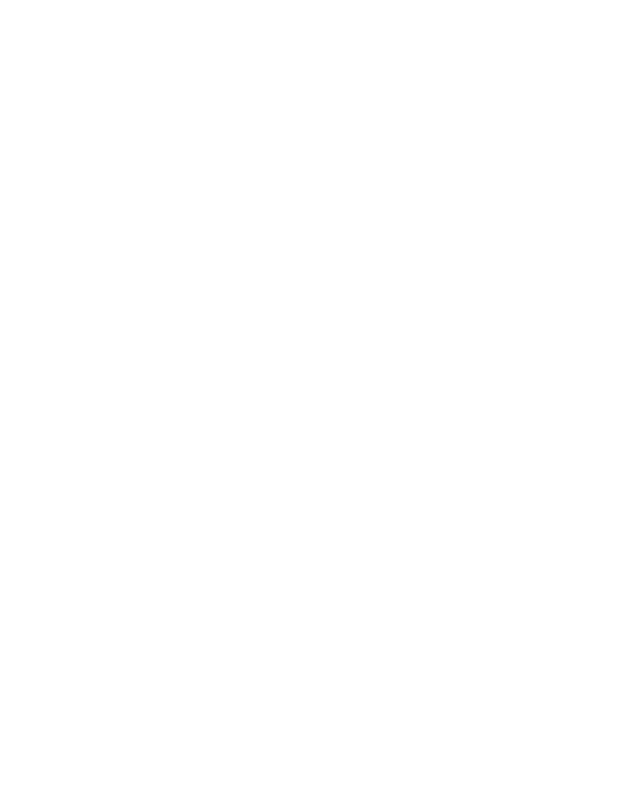
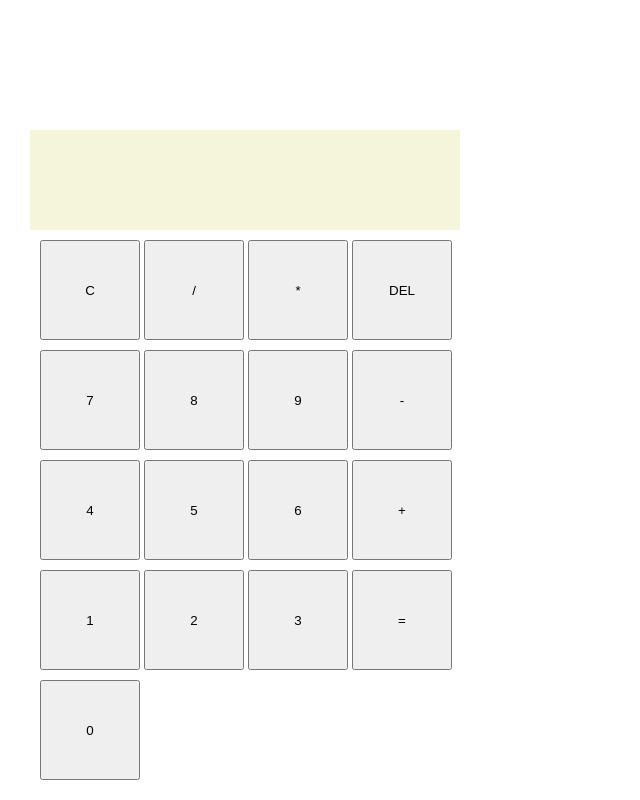
Before and after one commit to FTyumin/Calculator, a plain HTML site: page index.html in a window 1280 px wide. Shown: the whole page, without its empty margins (0-640 px from the left). Drawn offline with Linux system fonts and the light colour scheme.

Commit message:
feat:basic html/css layout

```diff
--- a/index.html
+++ b/index.html
@@ -8,6 +8,44 @@
     <script src="scripts.js" defer></script>
 </head>
 <body>
+    <div class="container">
+        <div class="calculator">
+            <div class="display">
 
+            </div>
+            <div class="row">
+                <button>C</button>
+                <button>/</button>
+                <button>*</button>
+                <button>DEL</button>
+            </div>
+
+            <div class="row">
+                <button>7</button>
+                <button>8</button>
+                <button>9</button>
+                <button>-</button>
+            </div>
+
+            <div class="row">
+                <button>4</button>
+                <button>5</button>
+                <button>6</button>
+                <button>+</button>
+            </div>
+
+            <div class="row">
+                <button>1</button>
+                <button>2</button>
+                <button>3</button>
+                <button>=</button>
+            </div>
+
+            <div class="row">
+                <button>0</button>
+
+            </div>
+        </div>
+    </div>
 </body>
 </html>
--- a/scripts.js
+++ b/scripts.js
@@ -0,0 +1,32 @@
+function add(x,y) {
+    return x+y;
+}
+
+function subtract(x,y) {
+    return x-y;
+}
+
+function multiply(x,y) {
+    return x*y;
+}
+
+function divide(x,y) {
+    return x/y;
+}
+
+function operate(operator,x,y) {
+    switch(operator) {
+        case '+':
+            add(x,y);
+        case '-':
+            subtract(x,y);
+        case '*':
+            multiply(x, y);
+        case '/':
+            divide(x, y);
+    }
+}
+
+function clear() {
+
+}
--- a/styles.css
+++ b/styles.css
@@ -0,0 +1,26 @@
+* {
+    box-sizing: border-box;
+    margin: 0;
+    padding: 0;
+}
+
+button {
+    width: 100px;
+    height: 100px;
+}
+
+.calculator {
+    margin-top: 130px;
+    margin-left: 30px;
+    width: 450px;
+}
+
+.display {
+    background-color: beige;
+    height: 100px;
+    width: 430px;
+}
+
+.row {
+    margin: 10px;
+}
```
